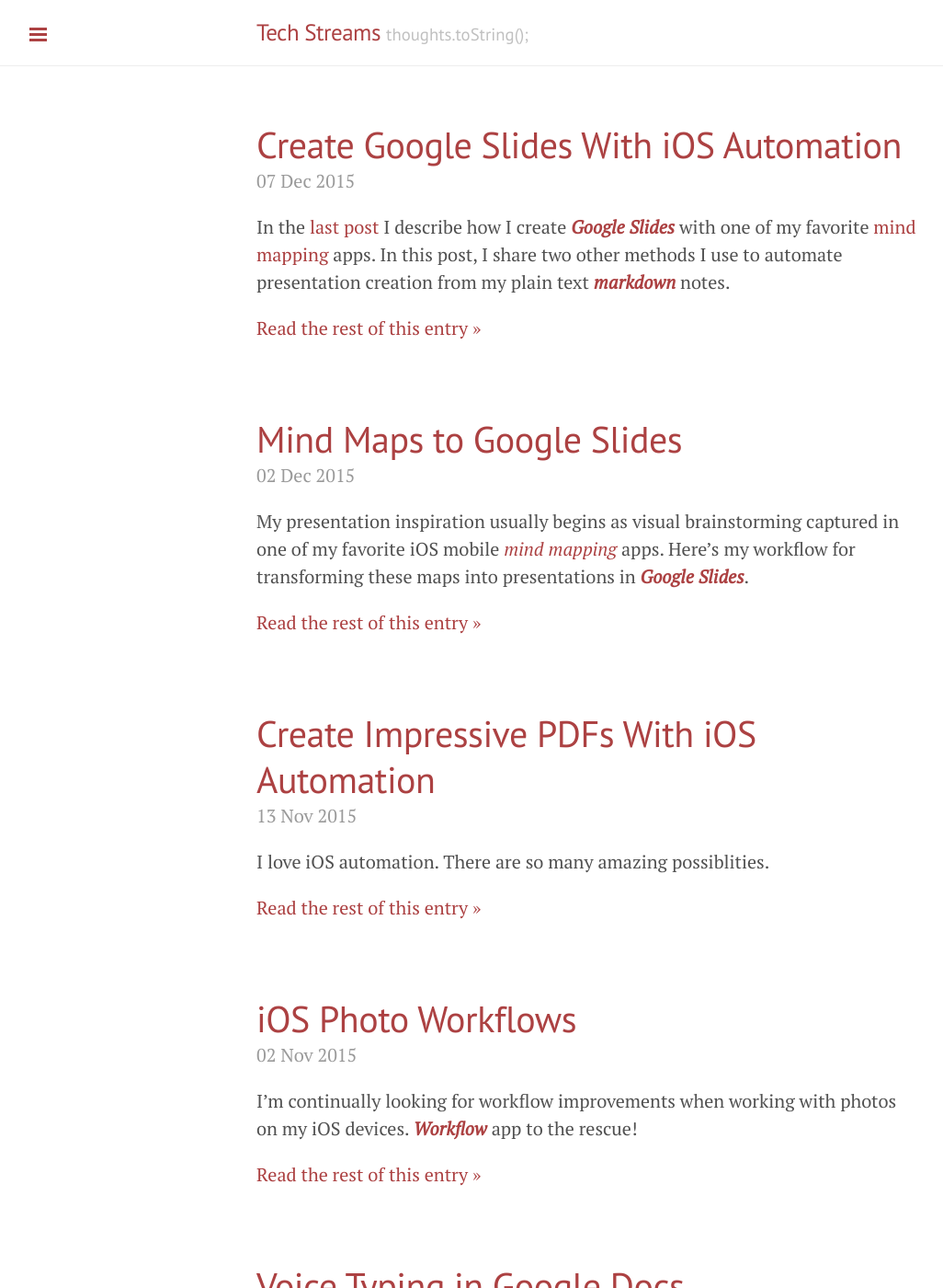
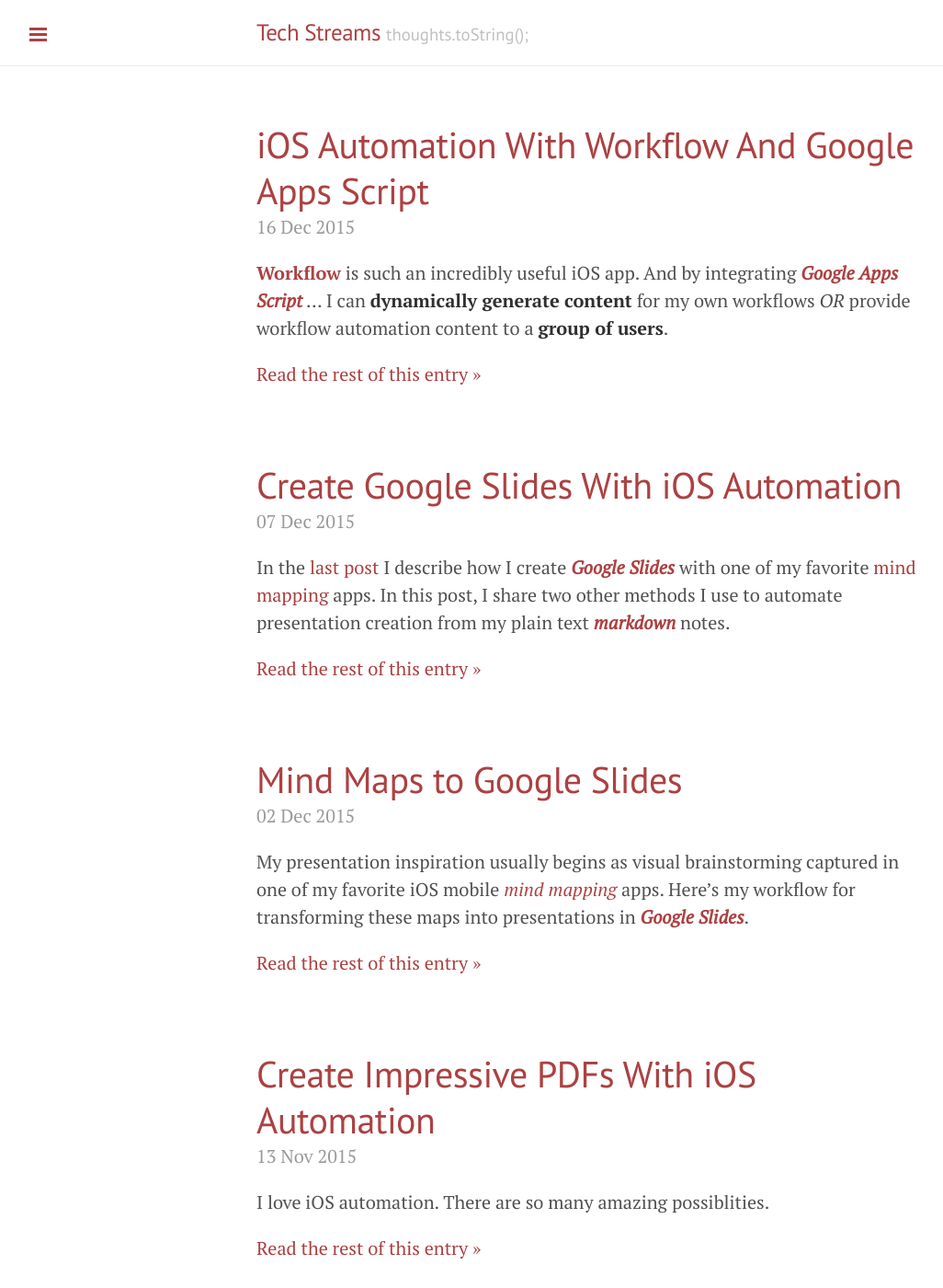
Before and after one commit to techstreams/techstreams.github.io, a Jekyll site: the page built from index.html, in a window 1280 px wide and 1400 px high. Shown: the whole window at 92% size, without its empty margins (1-1027 px from the left). Built offline with Jekyll 4.4.1, drawn with Linux system fonts in a browser that asks for light colours; nearby versions of some CDN libraries; Markdown is read by kramdown in place of the engine named in the settings; the list of posts is cut into pages by our own code; part of the change alters nothing that is shown; some of the changed text lies outside the part shown.

Commit message:
Add blog post

````diff
--- a/_data/projects.yml
+++ b/_data/projects.yml
@@ -1,5 +1,15 @@
 title: Tech-Streams Project Timeline
 items:
+  - tl_title: iOS Automation with Google Apps Script and Workflow
+    tl_badge: ''
+    tl_icon: fa-bullseye
+    tl_date: 2015-12-16
+    tl_content: <p><a href="https://www.google.com/script/start/" target="_blank">Google Apps Script</a> examples for iOS Automation with the <a href="https://workflow.is/" target="__blank">Workflow</a> app.</p>
+    buttons:
+      - href: 'https://techstreams.github.io/2015/12/16/ios-automation-with-workflow-and-google-apps-script/'
+        class: btn-warning
+        icon: fa-rss
+        name: Blog Post
   - tl_title: Google Slides With Drafts
     tl_badge: warning
     tl_icon: fa-pencil
--- /dev/null
+++ b/_posts/2015-12-16-ios-automation-with-workflow-and-google-apps-script.md
@@ -0,0 +1,206 @@
+---
+layout: post
+title: iOS Automation With Workflow And Google Apps Script
+tags: [google-apps-script, workflow, markdown]
+---
+
+**[Workflow](https://workflow.is/)** is such an incredibly useful iOS app.  And by integrating ***[Google Apps Script](https://www.google.com/script/start/)*** ... I can **dynamically generate content** for my own workflows *OR* provide workflow automation content to a **group of users**.
+
+---
+
+## Workflow and Google Apps Script
+
+<br>
+
+![Workflows]({{site.baseurl}}/images/2015-12-16-workflows.png)
+
+<br>
+
+**Let's explore _three_ interesting ways** to integrate the **[Workflow](https://workflow.is/)** app with **[Google Apps Script](https://www.google.com/script/start/)**.
+
+<i class="fa fa-hand-o-right"></i> *For more on the __Workflow__ app see [iOS Automation with Workflow](http://techstreams.github.io/2015/04/06/ios-automation-with-workflow/).*
+
+<i class="fa fa-hand-o-right"></i> *See [Creating a standalone script](https://developers.google.com/apps-script/guides/standalone#creating_a_standalone_script) and  [Deploying a script as a web app](https://developers.google.com/apps-script/guides/web#deploying_a_script_as_a_web_app) for more on deploying these [Google Apps Script](https://www.google.com/script/start/) examples in your environment.*
+
+
+`~~~`
+
+
+**SIMPLE TEXT RESPONDER**
+
+> An example Google Apps Script which supplies a set of commonly used responses to [Workflow](https://workflow.is/) to create a select list for quick messaging.
+>
+> *__Usage Example:__*
+>
+> * *Message repository for individuals or groups*
+>
+>  <i class="fa fa-exclamation-circle"></i> *Be sure to replace the __Google Apps Script URLs__ found in the following example workflow with your own.*
+
+<br>
+
+
+***Example Workflow:*** &nbsp; **[<i class="fa fa-refresh"></i> Simple Text Responder](https://workflow.is/workflows/396c0e1228f840c099080e34b079b129)**
+
+
+***Google Apps Script code:***
+
+```javascript
+
+/**
+ * Copyright (c), Laura Taylor. (MIT Licensed)
+ * https://techstreams.github.io
+ */
+
+
+/**
+ * Simple Google Apps Script Content Server
+ * @returns {string}
+ */
+function doGet() {
+
+  // Comma separated list of responses
+  var content = "Thank you very much," +
+                "See you soon," +
+                "Going to be late," +
+                "Will call later," +
+                "Have a nice day";
+
+  return ContentService.createTextOutput(content);
+
+}
+
+```
+
+<br>
+
+`~~~`
+
+**MARKDOWN SERVER**
+
+> An example Google Apps Script which supplies a set of markdown files to [Workflow](https://workflow.is/) to be converted into email or used to create PDFs.
+>
+> <i class="fa fa-hand-o-right"></i> *For an introductory markdown tutorial, see [Simplify Writing with Markdown](https://techstreams.github.io/2015/09/21/simplify-writing-with-markdown/).*
+>
+> *__Usage Examples:__*
+>
+> * *Frequently used email responses*
+> * *Simple self-help system for individuals or groups*
+> * *FAQ repository for help-desk personnel*
+>
+>  <i class="fa fa-exclamation-circle"></i> *Be sure to replace the __Google Apps Script URLs__ found in the following example workflow with your own.*
+>
+> <i class="fa fa-exclamation-circle"></i> *The __second Google Apps Script URL__ in the following example workflow requires a parameter to be sent back to the Google Apps Script.  __Take care__ when replacing with your own URL.*
+
+<br>
+
+
+***Example Workflow:*** &nbsp; **[<i class="fa fa-refresh"></i> Markdown Server](https://workflow.is/workflows/2e84625a785744e2bd35e29c02bd7423)**
+
+
+***Google Apps Script code:***
+
+```javascript
+
+/**
+ * Copyright (c), Laura Taylor. (MIT Licensed)
+ * https://techstreams.github.io
+ */
+
+
+/**
+ * Simple Google Apps Script Content Server
+ * @param {string} e - Event object
+ * @returns {string}
+ */
+function doGet(e) {
+
+  var content;
+
+  if (e.parameter.name) {
+    // Get content of selected markdown file
+    content = HtmlService
+                 .createHtmlOutputFromFile(e.parameter.name.trim())
+                 .getContent();
+  } else {
+    // Return a comma separated list of file names
+    content = "Example1," +
+              "Example2";
+  }
+
+  return ContentService.createTextOutput(content);
+
+}
+
+
+```
+
+***Example Markdown:*** *([Add to Google Apps Script](https://developers.google.com/apps-script/managing_projects#managing-files-in-a-project) project as an `html` file)*
+
+```
+
+## How to Deploy Google Apps Script for the Workflow App
+
+* **STEP 1:** Create a Google Apps Script Project
+
+* **STEP 2:** Add Script Code
+
+* **STEP 3:** Deploy Google Apps Script
+
+* **STEP 4:** Copy Deployed Script URL for Use in [Workflow](https://workflow.is/) App
+
+---
+
+*See [techstreams.github.io](https://techstreams.github.io/2015/12/16/ios-automation-with-workflow-and-google-apps-script/) for more information.*
+
+
+```
+
+<br>
+
+`~~~`
+
+
+**CUSTOM EMAILER**
+
+> An example Google Apps Script which supplies custom templates to [Workflow](https://workflow.is/) to be converted into email after prompting for replacement fields.
+>
+> *__Usage Examples:__*
+>
+> * *Custom email response system for individuals or groups*
+>
+>  <i class="fa fa-exclamation-circle"></i> *Be sure to replace the __Google Apps Script URLs__ found in the following example workflow with your own.*
+>
+> <i class="fa fa-exclamation-circle"></i> *The __second Google Apps Script URL__ in the following example workflow requires a parameter to be sent back to the Google Apps Script.  __Take care__ when replacing with your own URL.*
+
+<br>
+
+
+***Example Workflow:*** &nbsp; **[<i class="fa fa-refresh"></i> Custom Emailer](https://workflow.is/workflows/cd4209d46a6a42ae901157b4b9699577)**
+
+
+***Google Apps Script code:***  *See code for __MARKDOWN SERVER__ example above.*
+
+
+***Example Email:*** *([Add to Google Apps Script](https://developers.google.com/apps-script/managing_projects#managing-files-in-a-project) project as an `html` file)*
+
+*Note replacement values surrounded by double brackets  &#123; &#123; &nbsp;  &#125; &#125;.*
+
+```
+
+Hello { { customer name } },
+
+Thank you for your recent purchase.
+
+Please contact our customer service department if you need further assistance.
+
+Best regards,
+
+{ { email signature } }
+
+
+```
+
+
+`~~~`
+
+<i class="fa fa-hand-o-right"></i> *In upcoming posts I'll describe more ways I integrate [Workflow](https://workflow.is/) with [Google Apps Script](https://www.google.com/script/start/).*
````
Also changed, not shown: images/2015-12-16-workflows.png (added).
